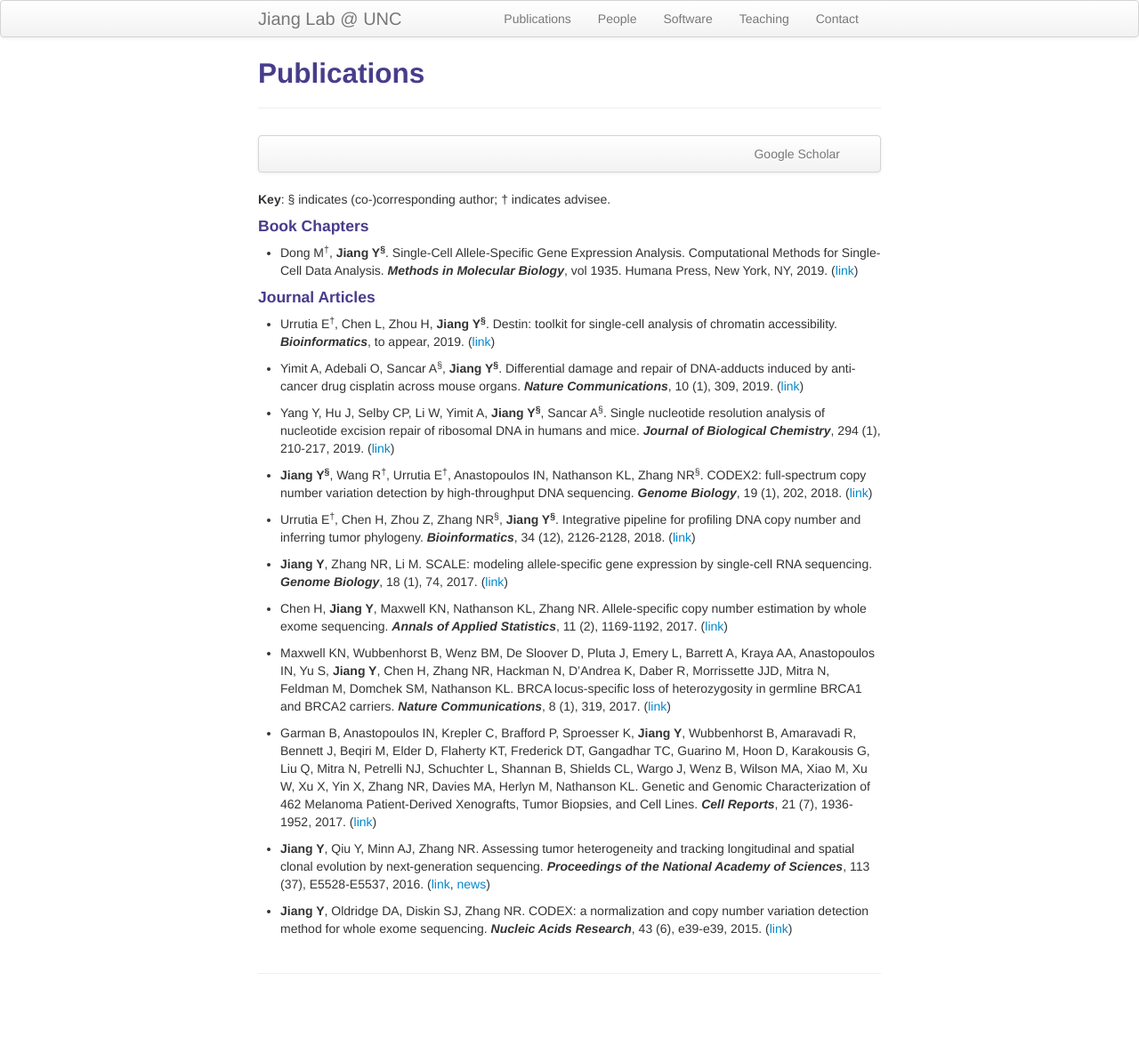
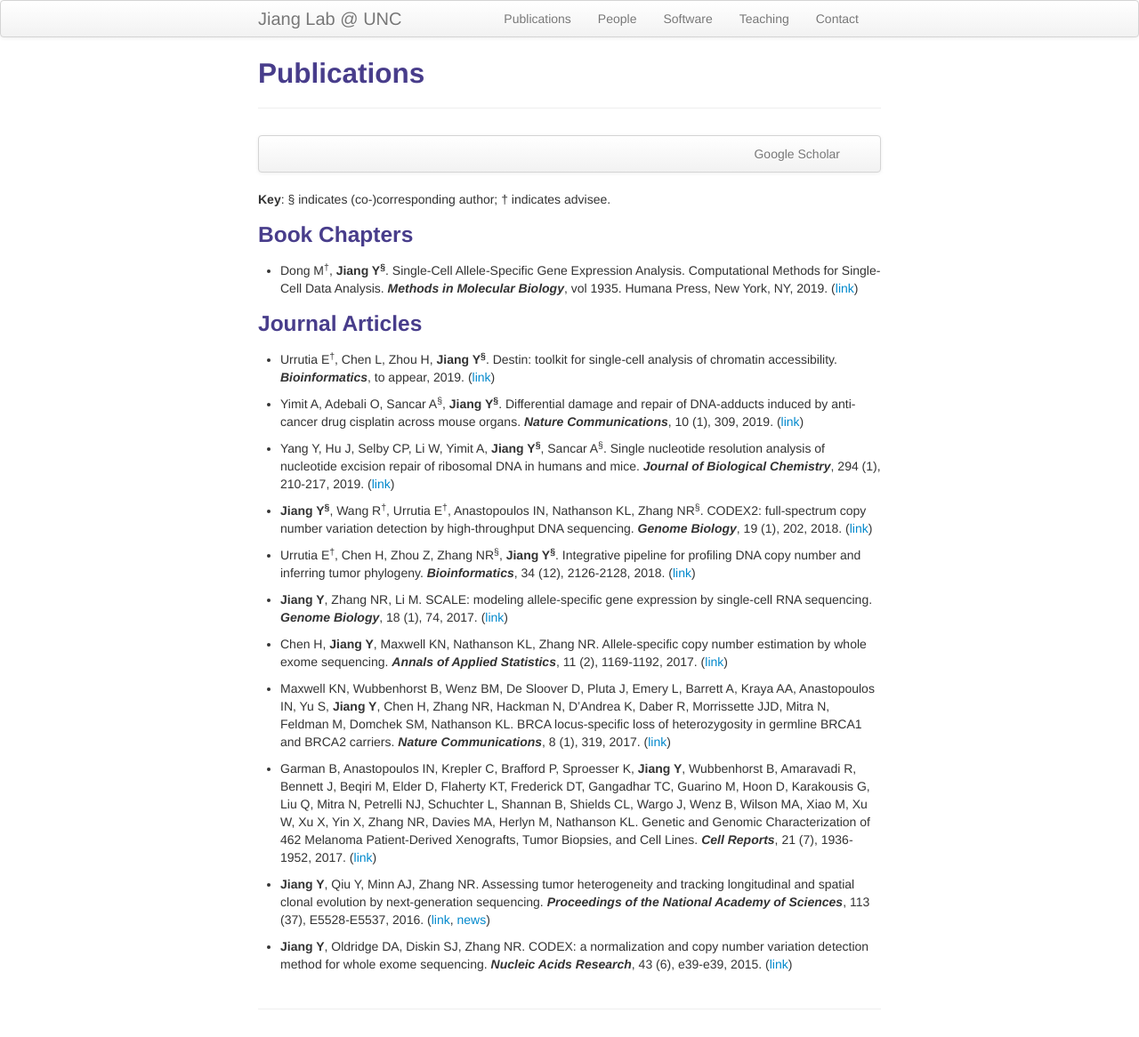
Before and after one commit to yuchaojiang/yuchaojiang.github.io, a Jekyll site: the page built from pages/pubs.md, in a window 1280 px wide. Shown: the whole page at 89% size. Built offline with Jekyll 4.4.1, drawn with Linux system fonts in a browser that asks for light colours; before the commit the page ends 1126 px from its top, so only the background shows below that.

Commit message:
Update pubs.md

```diff
--- a/pages/pubs.md
+++ b/pages/pubs.md
@@ -14,11 +14,11 @@ description: Yuchao Jiang's publications
 
 **Key**: &sect; indicates (co-)corresponding author; &dagger; indicates advisee.
 
-#### Book Chapters
+### Book Chapters
 
 * Dong M<sup>&dagger;</sup>, **Jiang Y<sup>&sect;</sup>**. Single-Cell Allele-Specific Gene Expression Analysis. Computational Methods for Single-Cell Data Analysis. ***Methods in Molecular Biology***, vol 1935. Humana Press, New York, NY, 2019. ([link](https://link.springer.com/protocol/10.1007%2F978-1-4939-9057-3_11))
 
-#### Journal Articles
+### Journal Articles
 
 * Urrutia E<sup>&dagger;</sup>, Chen L, Zhou H, **Jiang Y<sup>&sect;</sup>**. Destin: toolkit for single-cell analysis of chromatin accessibility. ***Bioinformatics***, to appear, 2019. ([link](http://biorxiv.org/cgi/content/short/461905v2))
 
```
